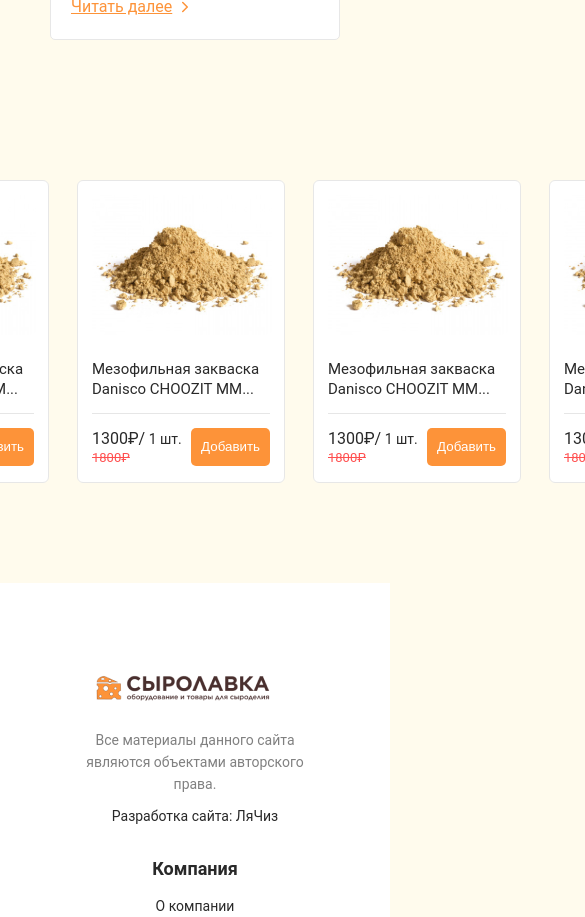
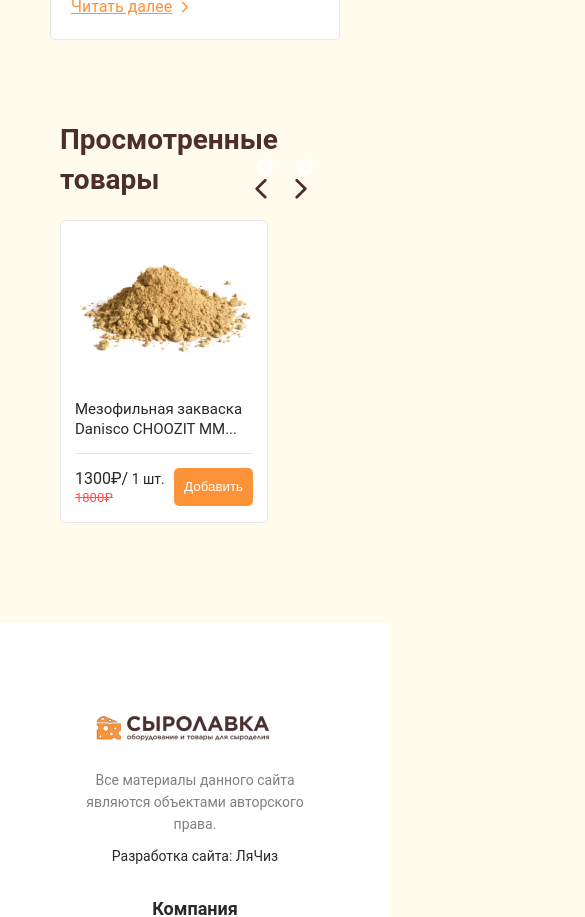
Before and after one commit to unnamed-ii/react-cheese-shop, a React (Create React App) app: page / in a window 390 px wide. Shown: the part 3420-4337 px from the top of the page, 585 px wide, since content can reach past the window. Built offline with nearby package versions, Linux system fonts and the light colour scheme.

Commit message:
added adaptive for products-slider component

```diff
--- a/src/components/products-slider/index.jsx
+++ b/src/components/products-slider/index.jsx
@@ -42,6 +42,32 @@ const ProductsSlider = ({title}) => {
         slidesToScroll: 1,
         nextArrow: <SampleNextArrow/>,
         prevArrow: <SamplePrevArrow/>,
+        responsive: [
+            {
+                breakpoint: 1200,
+                settings: {
+                    slidesToShow: 4,
+                }
+            },
+            {
+                breakpoint: 900,
+                settings: {
+                    slidesToShow: 3,
+                }
+            },
+            {
+                breakpoint: 670,
+                settings: {
+                    slidesToShow: 2,
+                }
+            },
+            {
+                breakpoint: 480,
+                settings: {
+                    slidesToShow: 1,
+                }
+            },
+        ]
     };
 
     return (
--- a/src/components/products-slider/style.scss
+++ b/src/components/products-slider/style.scss
@@ -2,7 +2,7 @@
 
 .products-slider {
   max-width: 1180px;
-  padding-bottom: 100px;
+  padding: 0 15px 100px 15px;
 
   &__title {
     font-weight: 700;
@@ -23,3 +23,39 @@
     top: -52px;
   }
 }
+
+@media (max-width: 1200px) {
+  .products-slider {
+    max-width: 1000px;
+  }
+}
+
+@media (max-width: 1000px) {
+  .products-slider {
+    max-width: 900px;
+  }
+}
+
+@media (max-width: 900px) {
+  .products-slider {
+    max-width: 715px;
+  }
+}
+
+@media (max-width: 715px) {
+  .products-slider {
+    max-width: 685px;
+  }
+}
+
+@media (max-width: 670px) {
+  .products-slider {
+    max-width: 485px;
+  }
+}
+
+@media (max-width: 480px) {
+  .products-slider {
+    max-width: 300px;
+  }
+}
```
